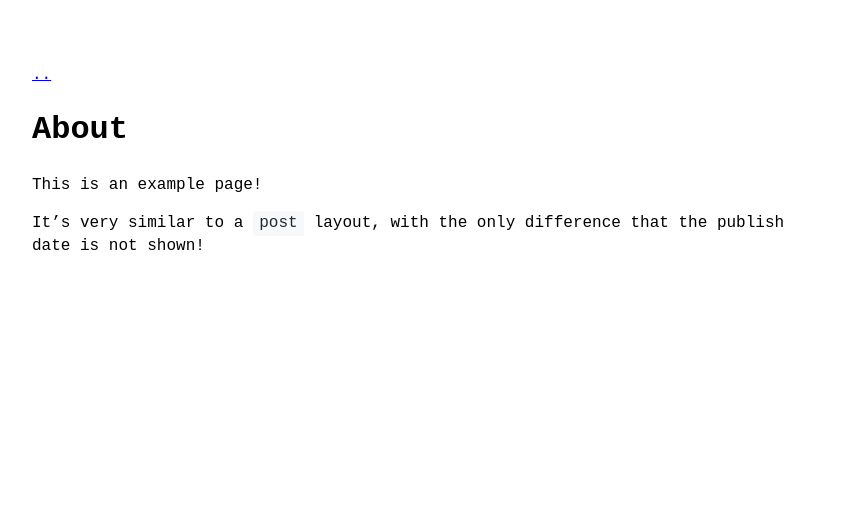
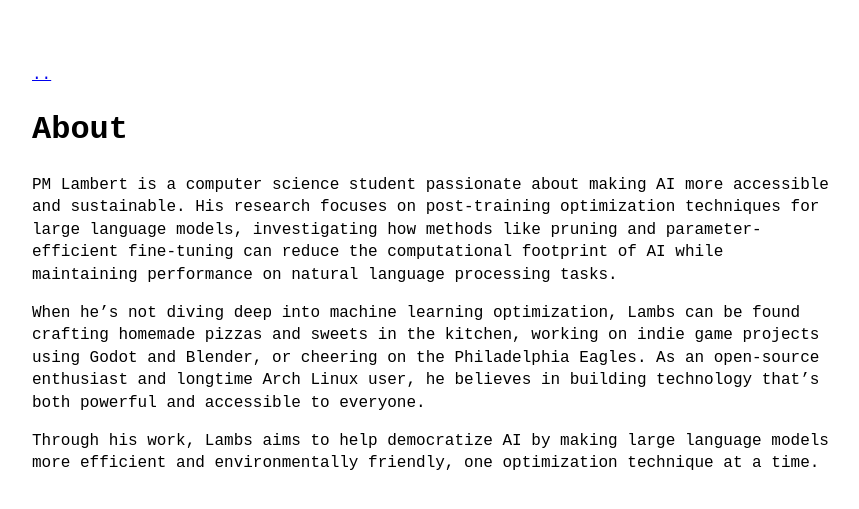
Before and after one commit to hipml/hipml.github.io, a Jekyll site: the page built from about.md, in a window 1280 px wide. Shown: the top 509 px of the page, without its empty margins (208-1067 px from the left). Built offline with Jekyll 4.4.1, drawn with Linux system fonts in a browser that asks for light colours.

Commit message:
adding about page

```diff
--- a/about.md
+++ b/about.md
@@ -3,6 +3,8 @@ layout: page
 title: About
 ---
 
-This is an example page!
+PM Lambert is a computer science student passionate about making AI more accessible and sustainable. His research focuses on post-training optimization techniques for large language models, investigating how methods like pruning and parameter-efficient fine-tuning can reduce the computational footprint of AI while maintaining performance on natural language processing tasks.
 
-It's very similar to a `post` layout, with the only difference that the publish date is not shown!
+When he's not diving deep into machine learning optimization, Lambs can be found crafting homemade pizzas and sweets in the kitchen, working on indie game projects using Godot and Blender, or cheering on the Philadelphia Eagles. As an open-source enthusiast and longtime Arch Linux user, he believes in building technology that's both powerful and accessible to everyone.
+
+Through his work, Lambs aims to help democratize AI by making large language models more efficient and environmentally friendly, one optimization technique at a time.
```
Also changed, not shown: about.markdown (deleted, +0 -18 lines), images/decoder.png (added), images/qwen_combined_heatmaps.png (added), 1 other file.
